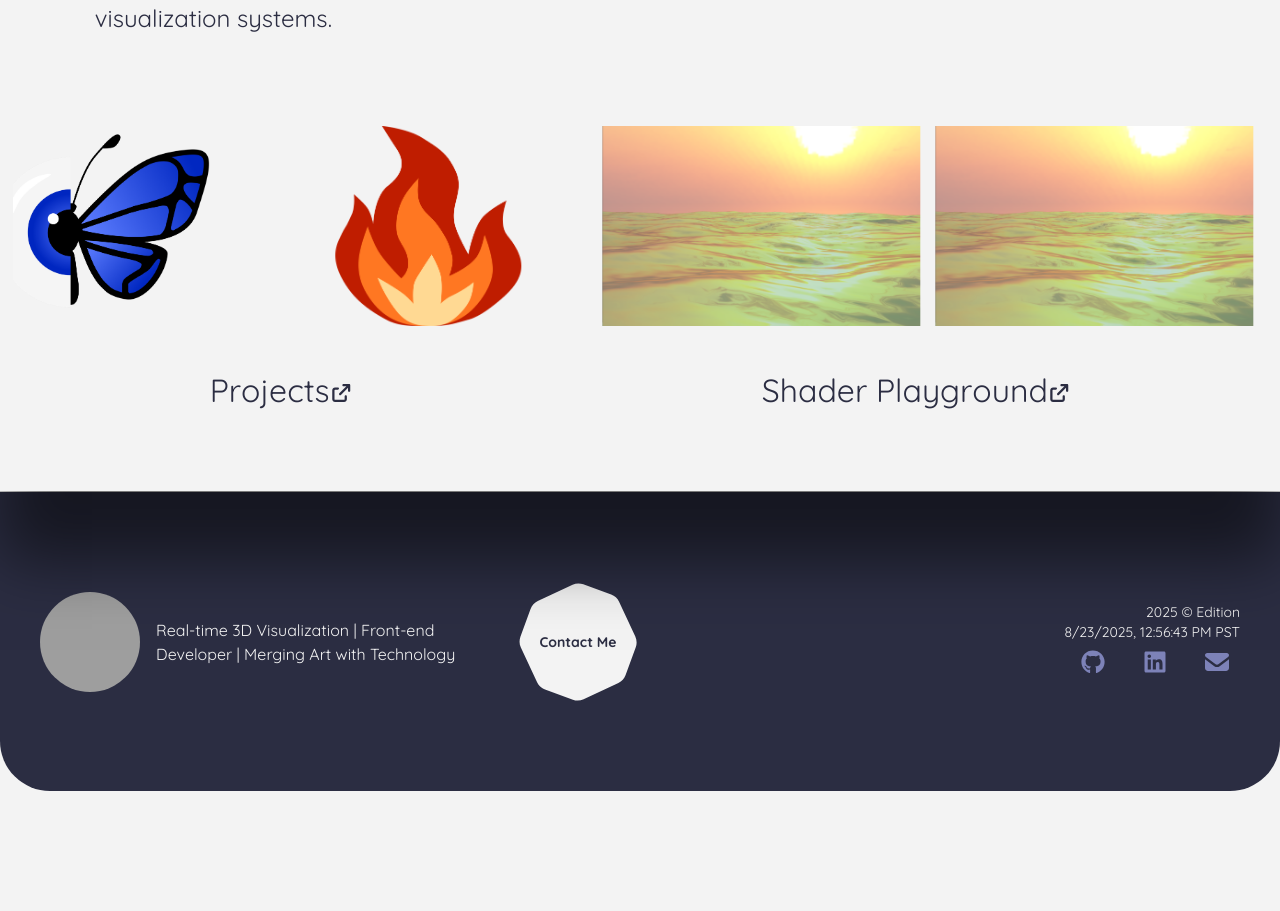
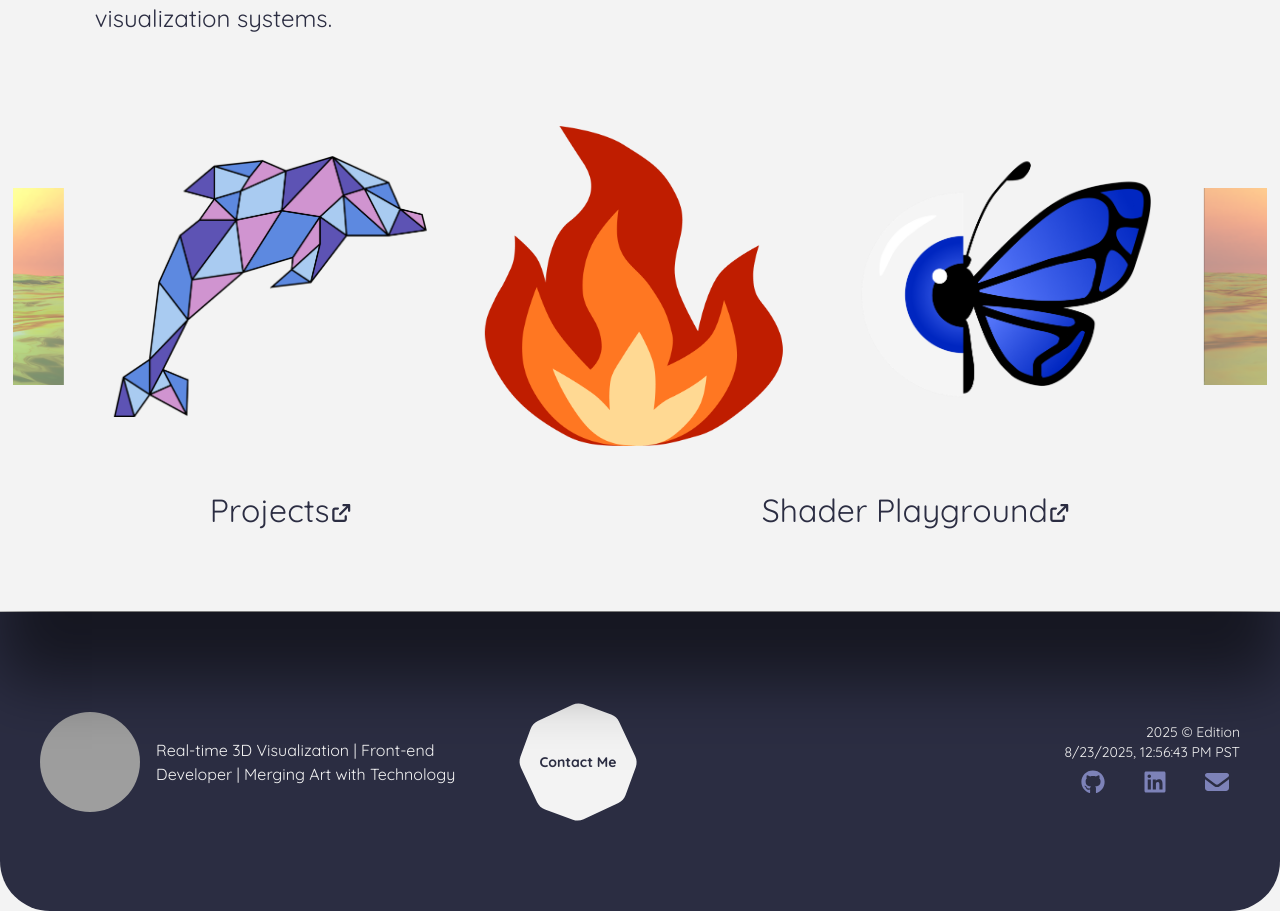
Before and after one commit to syd-baroya/sydneybaroya.com, a Next.js app: page / in a window 1280 px wide. Shown: the part 840-1751 px from the top of the page. Before the commit the page ends 1631 px from the top, so only its background shows below. Built offline with nearby package versions, Linux system fonts and the light colour scheme; no server answers; grey boxes are pictures that could not be loaded.

Commit message:
updated workSection to have set spacing with dynamic sizing and made Size.js a singleton for any file to access the resize event listener

```diff
--- a/src/app/work/workSection.jsx
+++ b/src/app/work/workSection.jsx
@@ -1,9 +1,9 @@
-
 'use client';
 
 import { Box, Stack } from '@mui/material';
 import Link from 'next/link';
-import { useRef } from 'react';
+import { useRef, useState, useLayoutEffect } from 'react';
+import getSizes from '@/lib/threejs/utils/Sizes';
 import { motion, useScroll, useTransform } from 'framer-motion';
 import Image from 'next/image';
 import '@/styles/work.module.css';
@@ -15,29 +15,48 @@ import {SHADER_DATA} from '@/lib/data/shaders';
 import Magnetic from '@/components/animations/Magnetic';
 import { FontAwesomeIcon } from '@fortawesome/react-fontawesome';
 import { faArrowUpRightFromSquare } from '@fortawesome/free-solid-svg-icons';
+
 export default function WorkSection({ }) {
   const containerRef = useRef(null);
+  const [viewportWidth, setViewportWidth] = useState(0);
+
+  useLayoutEffect(() => {
+    const sizes = getSizes();
+    if (!sizes) return;
+
+    const handleResize = () => {
+      if (containerRef.current) {
+        setViewportWidth(containerRef.current.offsetWidth);
+      }
+    };
+
+    sizes.on('resize', handleResize);
+    handleResize();
+
+    return () => {
+      sizes.off('resize', handleResize);
+    };
+  }, []);
+
   const { scrollYProgress } = useScroll({
       target: containerRef,
       offset: ['start end', 'end start']
   });
 
   const itemWidth = 25; // vw
-  const itemMargin = 1; // vw
-  const totalItemWidth = itemWidth + itemMargin;
+  const itemMargin = 50; // px
+  const maxItemWidthInPx = 350;
+  const itemWidthInPx = Math.min((itemWidth / 100) * viewportWidth, maxItemWidthInPx);
+  const totalItemWidth = itemWidthInPx + itemMargin;
 
-  let duplicatedWork = [...PROJECT_DATA, ...SHADER_DATA];
+  let duplicatedWork = [...PROJECT_DATA];
   while(duplicatedWork.length < 8) {
-      duplicatedWork = [...duplicatedWork, ...PROJECT_DATA, ...SHADER_DATA];
+      duplicatedWork = [...duplicatedWork, ...PROJECT_DATA];
   }
 
-  // Calculate the total width of the content inside the motion.div
-  // This assumes the last item doesn't have a right margin that contributes to the scrollable width
   const contentWidth = duplicatedWork.length * totalItemWidth;
 
-  // The x transform should move the content from 0 to -(contentWidth - viewportWidth)
-  // viewportWidth is 100vw
-  const x = useTransform(scrollYProgress, [0, 1], [`0vw`, `-${contentWidth - 100}vw`]);
+  const x = useTransform(scrollYProgress, [0, 1], [0, -(contentWidth - viewportWidth)]);
 
   return (
     <Stack className="section" id="work" spacing={5} sx={{ margin: '4vh'}}>
@@ -46,14 +65,16 @@ export default function WorkSection({ }) {
         <Box ref={containerRef}>
                 {/* This sticky container holds the carousel and keeps it in view */}
                 <Box sx={{ position: 'sticky', overflow: 'hidden' }}>
-                    <motion.div style={{ x, display: 'flex', width: `${contentWidth}vw` }}>
+                    <motion.div style={{ x, display: 'flex', width: `${contentWidth}px` }}>
                         {duplicatedWork.map((shader, index) => (
                             <Box key={index} sx={{
                                 width: `${itemWidth}vw`,
-                                height: `${itemWidth}vh`, // Using itemWidth for height to maintain aspect ratio
+                                height: `${itemWidth}vw`,
+                                maxWidth: `${maxItemWidthInPx}px`,
+                                maxHeight: `${maxItemWidthInPx}px`,
                                 position: 'relative',
                                 p: 2, // Padding inside the box
-                                marginRight: `${itemMargin}vw` // Spacing between images
+                                marginRight: `${itemMargin}px` // Spacing between images
                             }}>
                                 <Image
                                     alt={shader.name || "Shader Image"}
--- a/src/lib/data/projects.js
+++ b/src/lib/data/projects.js
@@ -1,5 +1,11 @@
 
 const projects = [
+    {
+        title: "Projection Mapping in the Interactive Arts",
+        thumbnail: "/images/butterEye.png",
+        slug: "eye-of-metamorphosis",
+        mdxFile: "eye-of-metamorphosis.mdx"
+    },
     {
         title: "Shader Playground",
         thumbnail: "/images/waterShader.png",
@@ -13,12 +19,6 @@ const projects = [
         mdxFile: "opengl-template.mdx"
     },
     {
-        title: "Projection Mapping in the Interactive Arts",
-        thumbnail: "/images/butterEye.png",
-        slug: "eye-of-metamorphosis",
-        mdxFile: "eye-of-metamorphosis.mdx"
-    },
-    {
         title: "2D Ray Tracer",
         thumbnail: "/images/flames.png",
         slug: "2d-ray-tracer",
--- a/src/lib/threejs/SceneManager.js
+++ b/src/lib/threejs/SceneManager.js
@@ -1,12 +1,12 @@
 import Renderer from './Renderer.js';
-import Sizes from './utils/Sizes.js'
+import getSizes from './utils/Sizes.js'
 import time from './utils/Time.js'
 import MouseEvent from './utils/MouseEvents.js'
 
 let sizes, mouseEvent, raycast, renderer;
 let scenes = [];
 export function init(canvas, bgColor, resources) {
-    sizes = new Sizes()
+    sizes = getSizes();
     //time = new Time()
     mouseEvent = new MouseEvent();
 
--- a/src/lib/threejs/Utils/Sizes.js
+++ b/src/lib/threejs/Utils/Sizes.js
@@ -1,4 +1,6 @@
 import EventEmitter from './EventEmitter.js'
+
+let instance = null;
 
 class Sizes extends EventEmitter
 {
@@ -23,4 +25,9 @@ class Sizes extends EventEmitter
     }
 }
 
-export default Sizes;
+export default function getSizes() {
+    if (typeof window !== 'undefined' && !instance) {
+        instance = new Sizes();
+    }
+    return instance;
+}
```
